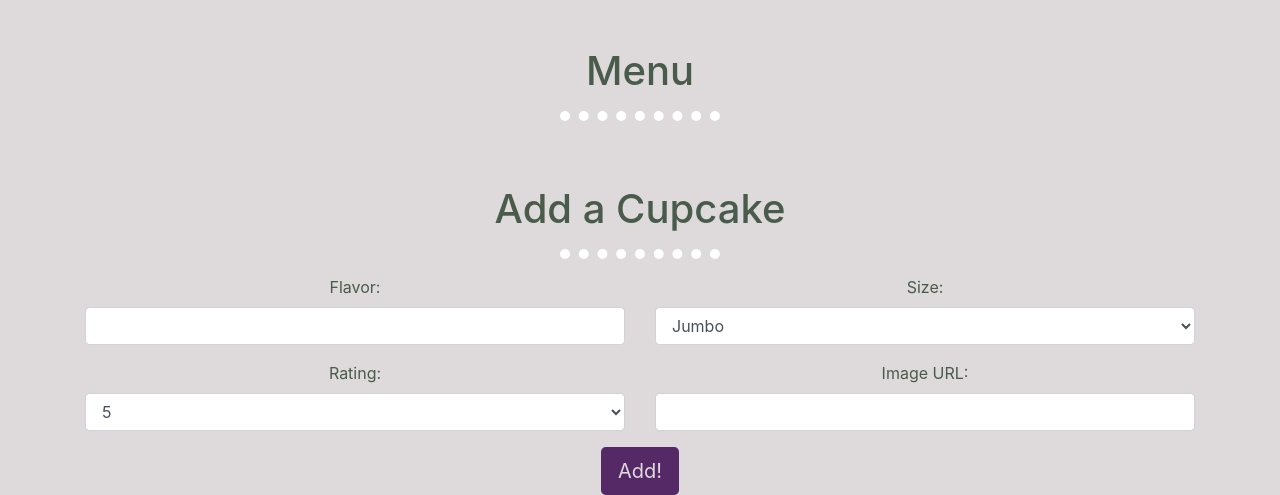
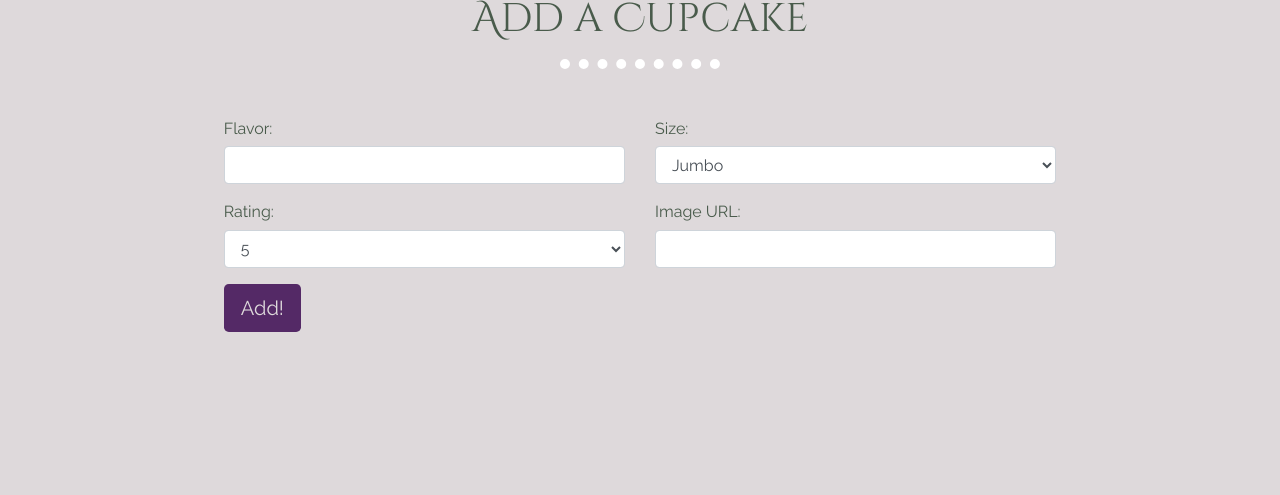
Before and after one commit to kwolosonovich/cupcakery, a Flask app: page / in a window 1280 px wide. Shown: the part 854-1349 px from the top of the page. After the commit the page ends 1186 px from the top, so only its background shows below. Run offline with Flask 2, Linux system fonts and the light colour scheme; data that the repository does not hold is empty; some libraries are stand-ins or nearby versions.

Commit message:
troubleshooting

```diff
--- a/app.py
+++ b/app.py
@@ -13,6 +13,7 @@
 app.config['SQLALCHEMY_DATABASE_URI'] = "postgresql:///cupcakes"
 app.config['DEBUG_TB_INTERCEPT_REDIRECTS'] = False
 
+
 debug = DebugToolbarExtension(app)
 
 connect_db(app)
@@ -22,9 +23,9 @@
 @app.route('/')
 def cupcakes():
     '''Render homepage.'''
-    cupcakes = Cupcake.query.all()
-    return render_template('cupcakes.html', cupcakes=cupcakes)
-    # return render_template('cupcakes.html')
+    # cupcakes = Cupcake.query.all()
+    # return render_template('cupcakes.html', cupcakes=cupcakes)
+    return render_template('cupcakes.html')
 
 @app.route('/api/cupcakes')
 def list_cupcakes():
@@ -59,4 +60,28 @@
     db.session.add(cupcake)
     db.session.commit()
 
-    return (jsonify(cupcake=cupcake.to_dict()), 201)
+    return (jsonify(cupcake=cupcake.serialize()), 201)
+
+
+@app.route("/api/cupcakes/<int:id>", methods=["PATCH"])
+def update_cupcake(id):
+    '''Update cupcake in HTML, database and API'''
+
+    cupcake = Cupcake.query.get_or_404(id)
+
+    db.session.commit()
+
+    return (jsonify(cupcake=cupcake.serialize()))
+
+
+@app.route("/api/cupcakes/<int:id>", methods=["DELETE"])
+def delete_cupcake(id):
+    '''Delete cupcake from HTML, database and API.'''
+
+    cupcake = Cupcake.query.get_or_404(id)
+
+    db.session.delete(cupcake)
+    db.session.commit()
+
+    # where is message rendered in solution code?
+    return jsonify(message="Deleted")
--- a/static/cupcakes.js
+++ b/static/cupcakes.js
@@ -1,4 +1,8 @@
+
 const BASE_URL = "http://localhost:5000/api";
+
+// ******************
+// const BASE_URL = "Access-Control-Allow-Origin: http://localhost:5000/api";
 
 // generate html for each cupcake
 
@@ -6,16 +10,20 @@
     return `
         <div class="col">
             <div class="card" style="width: 18rem;">
-              <img src="{{ cupcake.image }}" class="card-img-top" alt="cupcake photo">
+              <img src="${cupcake.image}" class="card-img-top" alt="cupcake photo">
               <div class="card-body">
-                <h5 class="card-title">{{ cupcake.flavor }}</h5>
+                <h5 class="card-title">${cupcake.flavor}</h5>
               </div>
               <ul class="list-group list-group-flush">
-                <li class="list-group-item">Size: {{ cupcake.size }}</li>
-                <li class="list-group-item">Rating: {{ cupcake.rating }}</li>
+                <li class="list-group-item">Size: ${cupcake.size}</li>
+                <li class="list-group-item">Rating: ${cupcake.rating}</li>
               </ul>
               <div class="card-body">
-                <button href="/api/cupcakes/{{ cupcake.id }}" class="btn">Card link</button>
+
+<!--              make into details-->
+                <button href="/api/cupcakes/${cupcake.id}" class="btn">Card link</button>
+
+<!--                make into delete btn-->
                 <a href="#" class="card-link">Another link</a>
               </div>
             </div>
@@ -28,6 +36,11 @@
 async function displayCupcakes() {
     const response = await axios.get(`${BASE_URL}/cupcakes`);
 
+    // ************************
+    // response.set('Access-Control-Allow-Origin', '*');
+
+
+
     for (let cupcake of response.data.cupcakes) {
         let addCupcake = $(cupcakeHTML(cupcake));
         $("#menu-list").append(addCupcake);
@@ -36,19 +49,19 @@
 
 // add new cupcake from form
 
-$('#add-cupcake').on("click", async function (e) {
+$('#add-cupcake').on("click", async function(e) {
     e.preventDefault();
 
-    let flavor = $("#flavor-des").val();
-    let rating = $("#form-rating").val();
-    let size = $("#form-size").val();
-    var image = $("#form-image").val();
+    let flavor = $("#flavor").val();
+    let rating = $("#rating").val();
+    let size = $("#size").val();
+    var image = $("#image").val();
 
     if (image.length === 0) {
         image = 'https://tinyurl.com/demo-cupcake';
     }
 
-    const response = await axios.post(`${BASE _URL}/cupcakes`, {
+    const response = await axios.post(`${BASE_URL}/cupcakes`, {
         flavor,
         rating,
         size,
@@ -59,3 +72,6 @@
     $("#menu-list").append(newCupcake);
     $("#add-cupcake").trigger("reset");
 });
+
+
+$(displayCupcakes);
--- a/static/styles.css
+++ b/static/styles.css
@@ -1,6 +1,13 @@
 body {
     vertical-align: center;
     text-align: center;
+    font-family: 'Raleway', sans-serif;
+}
+h1 {
+    font-family: 'Cinzel Decorative', cursive;
+}
+h2 {
+    line-height: 2;
 }
 #nav-style {
     text-align: right;
@@ -32,7 +39,7 @@
     width: 20%;
 }
 .main-image {
-    height: 500px;
+    max-height: 480px;
     width: auto;
     margin-right: 100px;
 }
--- a/templates/cupcakes.html
+++ b/templates/cupcakes.html
@@ -36,19 +36,19 @@
 
     <div class="container mt-5" id="add_section">
 
-        <div class="container w-75">
+        <div class="container w-75 mt-5">
             <h1 align="">Add a Cupcake</h1>
             <hr class="width = 30%">
         </div>
 
-        <form id="new-cupcake-form">
+        <form id="new-cupcake-form" class="text-left w-75 mx-auto mt-5">
             <div class="row">
                 <div class="form-group col">
-                    <label for="flavor-des">Flavor: </label>
-                    <input name="flavor" class="form-control" id="flavor-des">
+                    <label for="flavor" class="h6">Flavor: </label>
+                    <input name="flavor" class="form-control" id="flavor">
                 </div>
                 <div class="form-group col">
-                    <label for="size">Size: </label>
+                    <label for="size" class="h6">Size: </label>
                     <select name="size" class="form-control" id="size">
                         <option>Jumbo</option>
                         <option>Regular</option>
@@ -58,7 +58,7 @@
             </div>
             <div class="row">
                 <div class="form-group col">
-                    <label for="rating">Rating: </label>
+                    <label for="rating" class="h6">Rating: </label>
                     <select name="rating" class="form-control" id="rating">
                         <option>5</option>
                         <option>4</option>
@@ -68,8 +68,8 @@
                     </select>
                 </div>
                  <div class="form-group col">
-                    <label for="image-url">Image URL: </label>
-                    <input name="image" class="form-control" id="image-url">
+                    <label for="image" class="h6">Image URL: </label>
+                    <input name="image" class="form-control" id="image">
                 </div>
             </div>
             <button type="button" id="add-cupcake" class="btn btn-lg bg-purple">Add!</button>
--- a/templates/details.html
+++ b/templates/details.html
@@ -17,8 +17,8 @@
 {#                    <li class="list-group-item">Rating: {{ cupcake.rating }}</li>#}
 {#                </ul>#}
 {#                <div class="card-body">#}
-{#                    <a href="#" class="card-link">Card link</a>#}
-{#                    <a href="#" class="card-link">Another link</a>#}
+{#                    <a href="#" class="card-link">Delete</a>#}
+{#                    <a href="#" class="card-link">Details</a>#}
 {#                </div>#}
 {#            </div>#}
 {#        </div>#}
--- a/templates/index.html
+++ b/templates/index.html
@@ -2,8 +2,10 @@
 <html lang="en">
 <head>
     <meta charset="UTF-8">
+    <meta name="viewport" content="width=device-width, initial-scale=1.0">
     <meta http-equiv="X-UA-Compatible" content="ie=edge">
     <link rel="stylesheet" href="https://stackpath.bootstrapcdn.com/bootstrap/4.5.0/css/bootstrap.min.css">
+    <link href="https://fonts.googleapis.com/css2?family=Alex+Brush&family=Cinzel+Decorative&family=Raleway&family=Yellowtail&display=swap" rel="stylesheet">
     <link rel="stylesheet" href="../static/styles.css">
     <title>Cupcakery</title>
 
@@ -38,16 +40,15 @@
         {% endblock %}
     </main>
 
-    <script>
-        $(document).ready(displayCupcakes());
-    </script>
-
-
-    <script src="https://code.jquery.com/jquery-3.5.1.slim.min.js" integrity="sha384-DfXdz2htPH0lsSSs5nCTpuj/zy4C+OGpamoFVy38MVBnE+IbbVYUew+OrCXaRkfj" crossorigin="anonymous"></script>
+    <script src="https://code.jquery.com/jquery-3.5.1.min.js"></script>
     <script src="https://cdn.jsdelivr.net/npm/popper.js@1.16.0/dist/umd/popper.min.js" integrity="sha384-Q6E9RHvbIyZFJoft+2mJbHaEWldlvI9IOYy5n3zV9zzTtmI3UksdQRVvoxMfooAo" crossorigin="anonymous"></script>
     <script src="https://stackpath.bootstrapcdn.com/bootstrap/4.5.0/js/bootstrap.min.js" integrity="sha384-OgVRvuATP1z7JjHLkuOU7Xw704+h835Lr+6QL9UvYjZE3Ipu6Tp75j7Bh/kR0JKI" crossorigin="anonymous"></script>
     <script src="https://unpkg.com/jquery"></script>
     <script src="https://unpkg.com/axios/dist/axios.js"></script>
     <script src="../static/cupcakes.js"></script>
+    <script>
+        $(document).ready(displayCupcakes());
+    </script>
+
 </body>
 </html>
```
